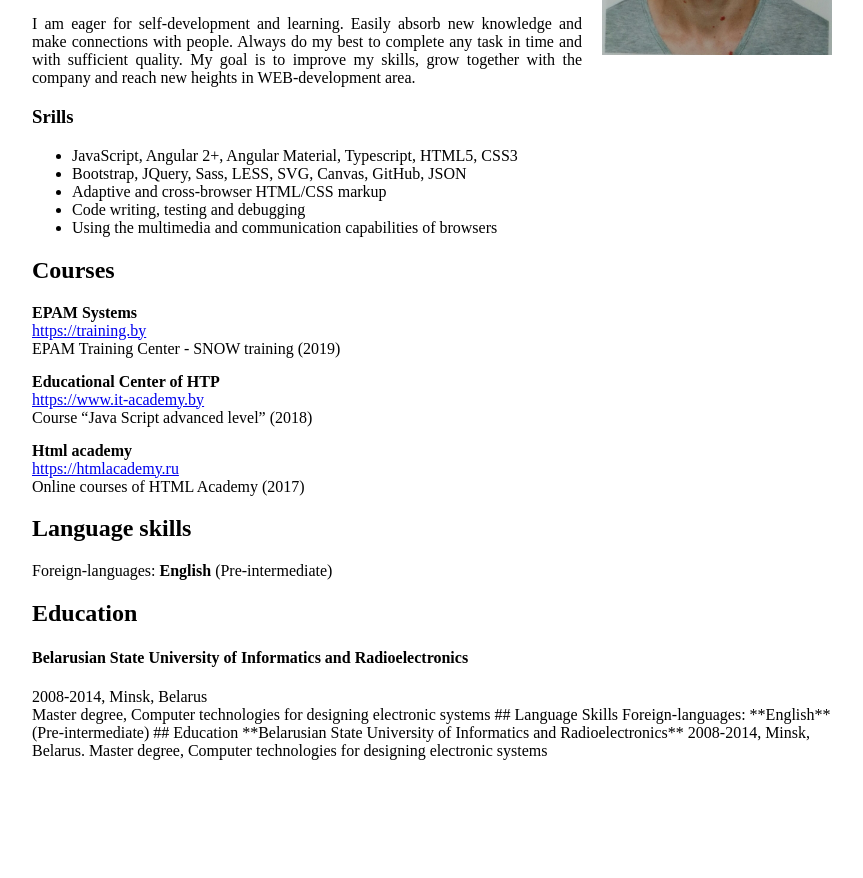
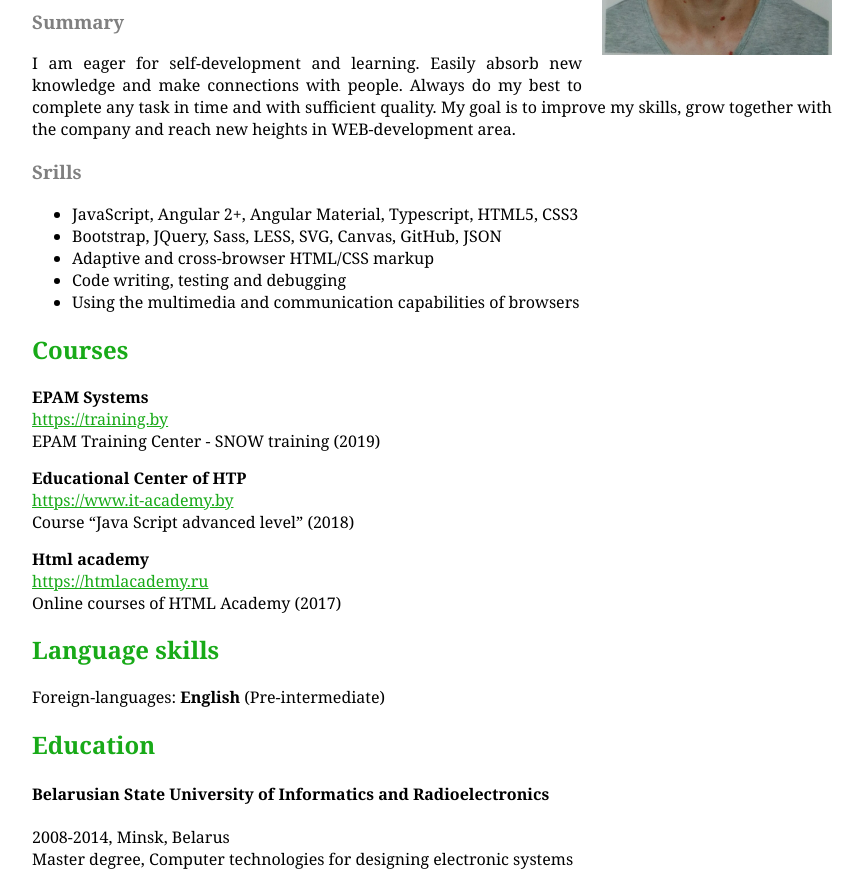
Before and after one commit to Pasharobin/rsschool-cv, a plain HTML site: page index.html in a window 1280 px wide. Shown: the part 266-1144 px from the top of the page, without its empty margins (208-1071 px from the left). Before the commit the page ends 1034 px from the top, so only its background shows below. Drawn offline with Linux system fonts and the light colour scheme.

Commit message:
feat: style document

```diff
--- a/index.html
+++ b/index.html
@@ -76,11 +76,6 @@
         >Master degree, Computer technologies for designing electronic
         systems</span
       >
-
-      ## Language Skills Foreign-languages: **English** (Pre-intermediate) ##
-      Education **Belarusian State University of Informatics and
-      Radioelectronics** 2008-2014, Minsk, Belarus. Master degree, Computer
-      technologies for designing electronic systems
     </div>
   </body>
 </html>
--- a/style.css
+++ b/style.css
@@ -2,6 +2,17 @@
   width: 800px;
 
   margin: 0 auto;
+
+  font-family: Cambria, Cochin, Georgia, Times, "Times New Roman", serif;
+}
+
+h2,
+a {
+  color: rgb(24, 170, 24);
+}
+
+h3 {
+  color: grey;
 }
 
 .photo {
@@ -10,6 +21,7 @@
 
   float: right;
   margin-left: 20px;
+  margin-bottom: 20px;
 }
 
 p {
```
